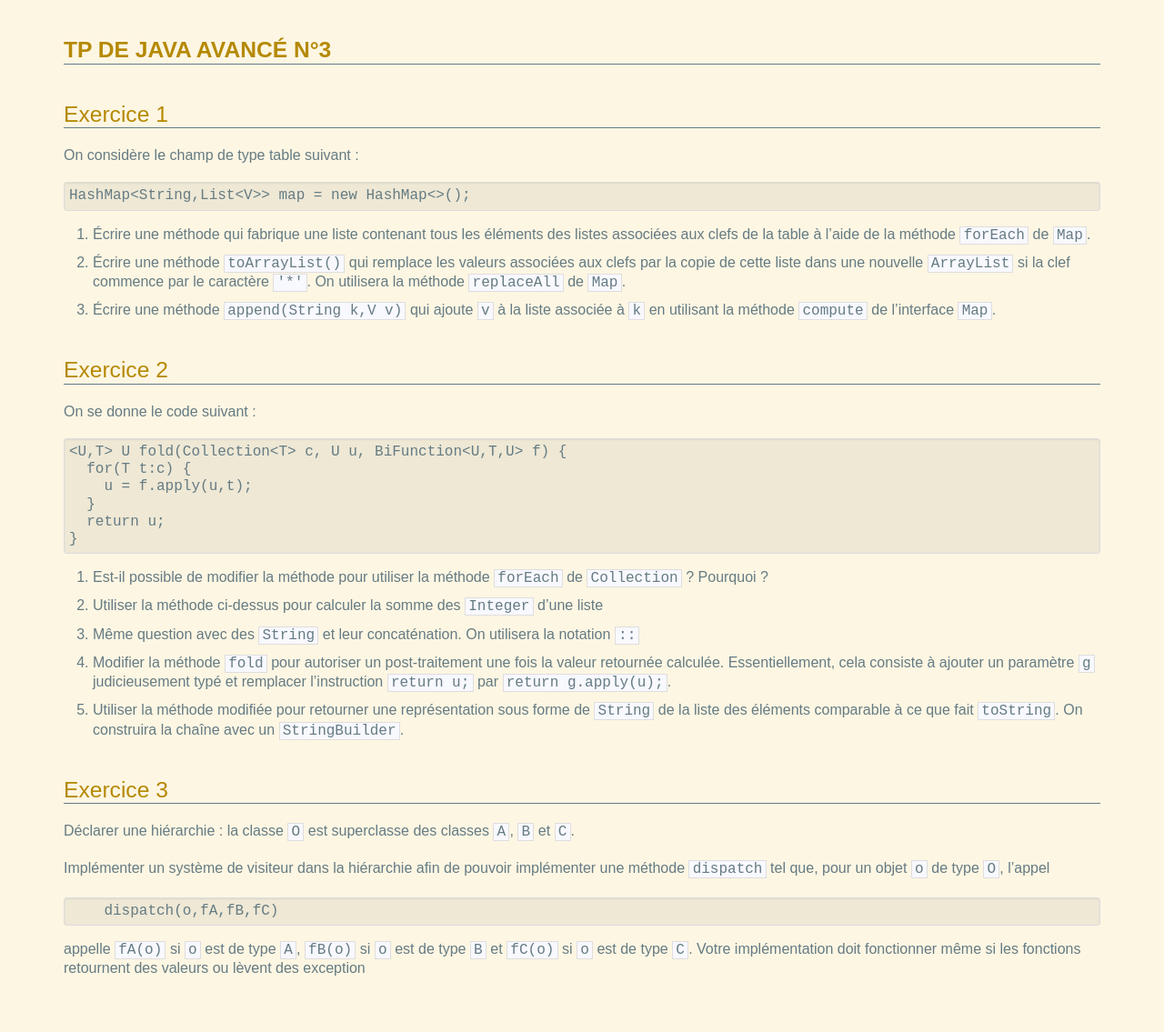
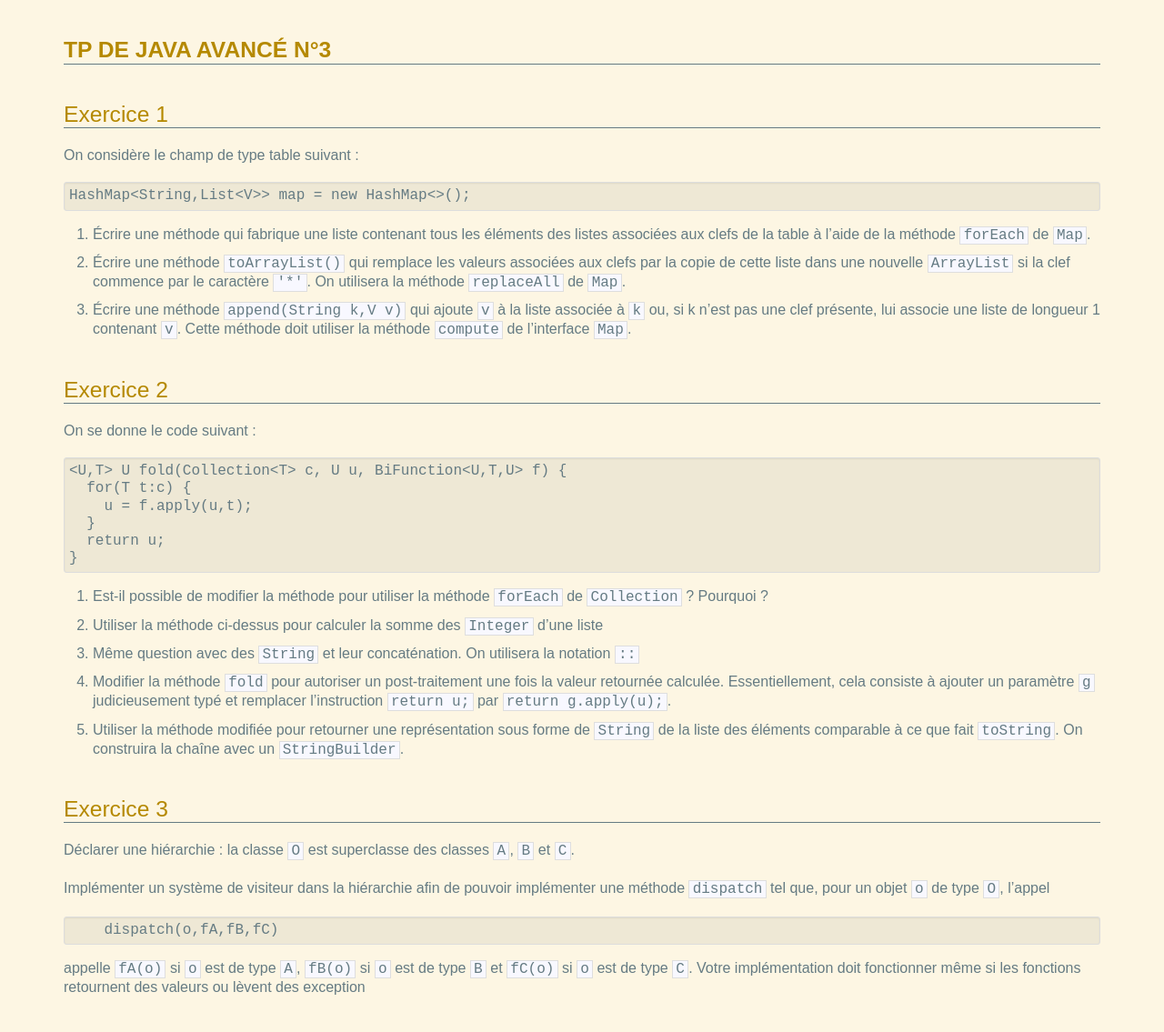
Before and after one commit to lacl-upec/m1javaa, a Jekyll site: the page built from _posts/2015-11-03-TP 3.md, in a window 1280 px wide. Shown: the whole page at 91% size. Built offline with Jekyll 4.4.1, drawn with Linux system fonts in a browser that asks for light colours; before the commit the page ends 1114 px from its top, so only the background shows below that.

Commit message:
Created :_posts/2015-11-03-TP 3.md

```diff
--- a/_posts/2015-11-03-TP 3.md
+++ b/_posts/2015-11-03-TP 3.md
@@ -10,7 +10,7 @@
 
 1. Écrire une méthode qui fabrique une liste contenant tous les éléments des listes associées aux clefs de la table à l'aide de la méthode `forEach` de `Map`.
 2. Écrire une méthode `toArrayList()` qui remplace les valeurs associées aux clefs par la copie de cette liste dans une nouvelle `ArrayList` si la clef commence par le caractère `'*'`. On utilisera la méthode `replaceAll` de `Map`.
-3. Écrire une méthode `append(String k,V v)` qui ajoute `v` à la liste associée à `k` en utilisant la méthode `compute` de l'interface `Map`.
+3. Écrire une méthode `append(String k,V v)` qui ajoute `v` à la liste associée à `k` ou, si k n'est pas une clef présente, lui associe une liste de longueur 1 contenant `v`. Cette méthode doit utiliser la méthode `compute` de l'interface `Map`.
 
 Exercice 2
 ----------
```
